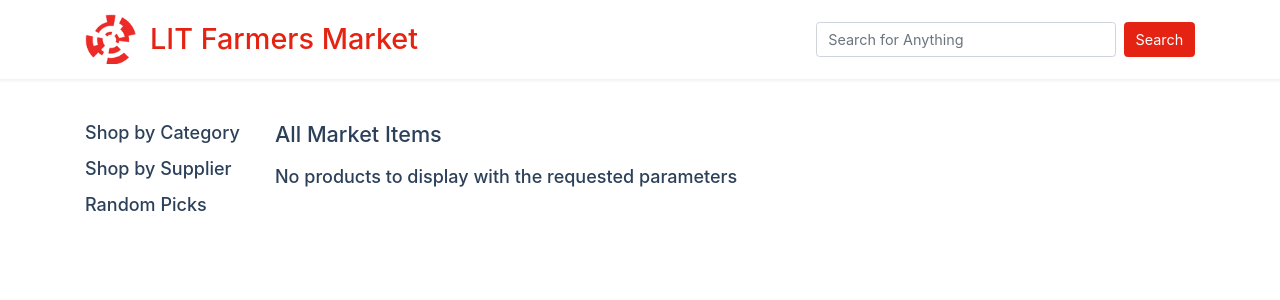
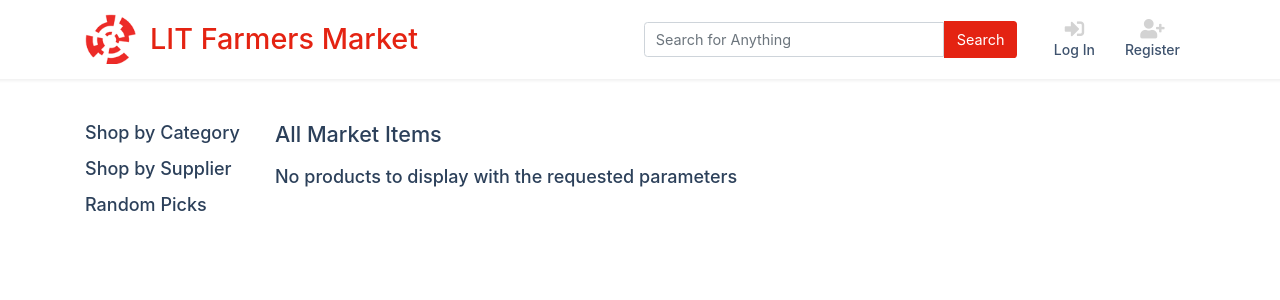
Before and after one commit to marky291/SD3-Farmers-Market, a CodeIgniter app: page /database/ in a window 1280 px wide. Shown: the top 300 px of the page. Run offline with CodeIgniter, Linux system fonts and the light colour scheme; data that the repository does not hold is empty.

Commit message:
Header search bar css

```diff
--- a/application/views/header.php
+++ b/application/views/header.php
@@ -14,19 +14,22 @@
     <div class="container">
         <div class="d-flex justify-content-between align-items-center">
             <div class="d-flex align-items-center">
-                <a href="<?php echo base_url('/')?>" class="logo d-flex align-items-center">
+                <a href="<?php echo base_url('/')?>" class="logo d-flex align-items-center mr-4">
                     <img src="<?php echo base_url('/images/logo.png') ?>" alt="LIT Logo" height="50px">
                     <span class="title text-lit-red mb-0 ml-3">
                         LIT Farmers Market
                     </span>
                 </a>
             </div>
-            <form class="form-inline" method="get" action="/product/search">
-                <div class="form-group">
-                    <input style="width:300px;" type="text" class="form-control" name="query" id="" aria-describedby="helpId" placeholder="Search for Anything">
-                    <button type="submit" class="btn btn-primary ml-2">Search</button>
-                </div>
-            </form>
+            <div class="d-flex">
+                <form class="form-inline" method="get" action="/product/search">
+                    <div class="form-group search">
+                        <input style="width:300px;" type="text" class="form-control" name="query" id="" aria-describedby="helpId" placeholder="Search for Anything">
+                        <button type="submit" class="btn btn-primary mr-4">Search</button>
+                    </div>
+                </form>
+                <?php $this->view('market'); ?>
+            </div>
         </div>
     </div>
 </div>
--- /dev/null
+++ b/application/views/market.php
@@ -0,0 +1,40 @@
+<div class="navigation">
+    <ul class="list-group d-flex flex-row">
+<!--        <li>-->
+<!--            <a href="" class="navigation-item">-->
+<!--                <i class="fas fa-user-circle"></i>-->
+<!--                <p>My Account</p>-->
+<!--            </a>-->
+<!--        </li>-->
+<!--        <li>-->
+<!--            <a href="" class="navigation-item">-->
+<!--                <i class="fas fa-shopping-basket"></i>-->
+<!--                <p>Cart (0)</p>-->
+<!--            </a>-->
+<!--        </li>-->
+<!--        <li>-->
+<!--            <a href="" class="navigation-item">-->
+<!--                <i class="fas fa-cash-register"></i>-->
+<!--                <p>Checkout</p>-->
+<!--            </a>-->
+<!--        </li>-->
+        <li>
+            <a href="" class="navigation-item">
+                <i class="fas fa-sign-in-alt"></i>
+                <p>Log In</p>
+            </a>
+        </li>
+        <li>
+            <a href="" class="navigation-item">
+                <i class="fas fa-user-plus"></i>
+                <p>Register</p>
+            </a>
+        </li>
+<!--        <li>-->
+<!--            <a href="" class="navigation-item">-->
+<!--                <i class="fas fa-sign-out-alt"></i>
+<!--                <p>Log Out</p>-->
+<!--            </a>-->
+<!--        </li>-->
+    </ul>
+</div>
--- a/resources/sass/app.scss
+++ b/resources/sass/app.scss
@@ -28,6 +28,10 @@ a.logo {
 .btn-primary {
   background-color: $lit-red;
   border-color: $lit-red;
+
+  &:hover {
+    background-color: darken($lit-red, 5%);
+  }
 }
 
 .card {
@@ -44,7 +48,36 @@ a.logo {
 }
 
 .navigation {
-  .menu-item {
-    //
+  .navigation-item {
+    padding-left: 15px;
+    padding-right: 15px;
+    display: flex;
+    flex-direction: column;
+    color: lightgrey;
+    text-align: center;
+    &:hover {
+      color: $lit-red !important;
+      text-decoration: none;
+    }
+    i {
+      font-size: 1.5em;
+    }
+    p {
+      margin-bottom: 0;
+      font-weight: 500;
+    }
   }
 }
+
+.search {
+  input {
+    border-radius: 0.25rem 0 0 0.25rem;
+  }
+  .btn {
+    border: 2px solid $lit-red;
+    border-radius: 0 0.25rem 0.25rem 0;
+    &:hover {
+      border-color: darken($lit-red, 5%);
+    }
+  }
+}
```
Also changed, not shown: public/app.css.
